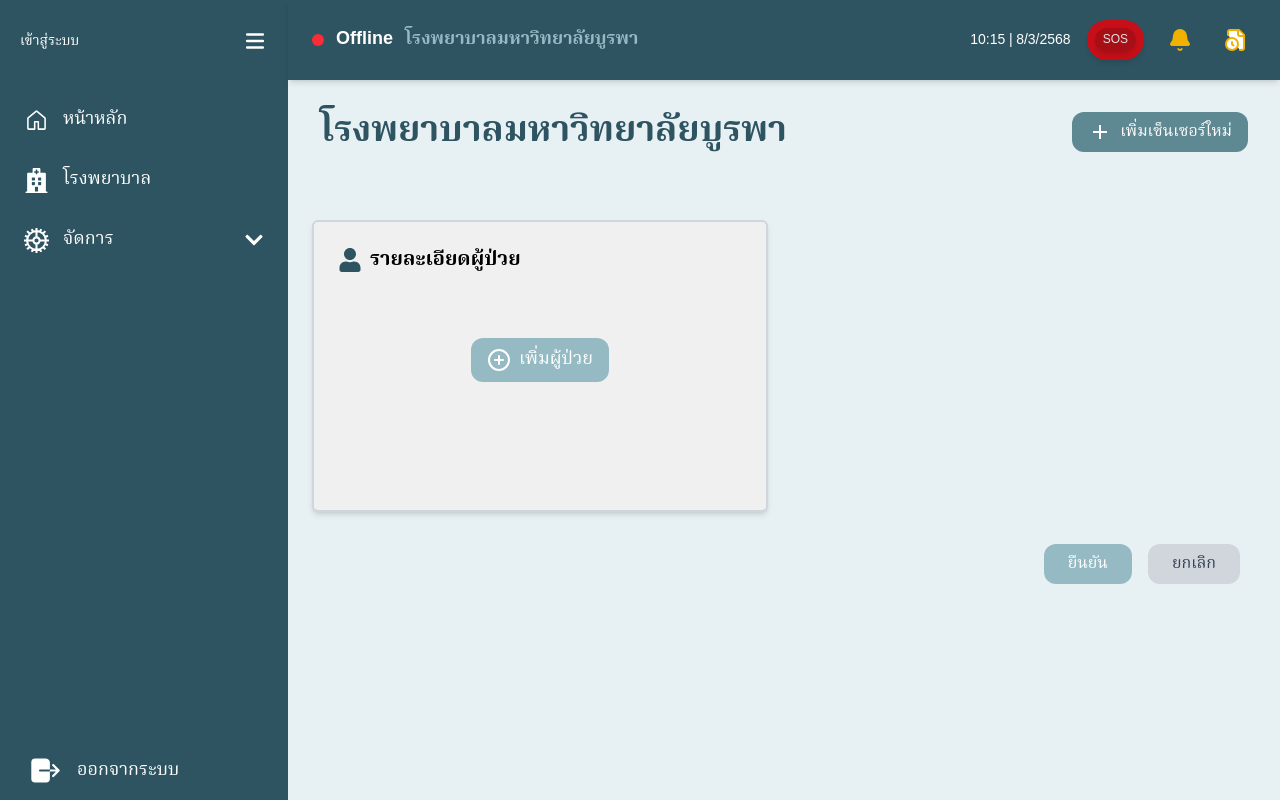
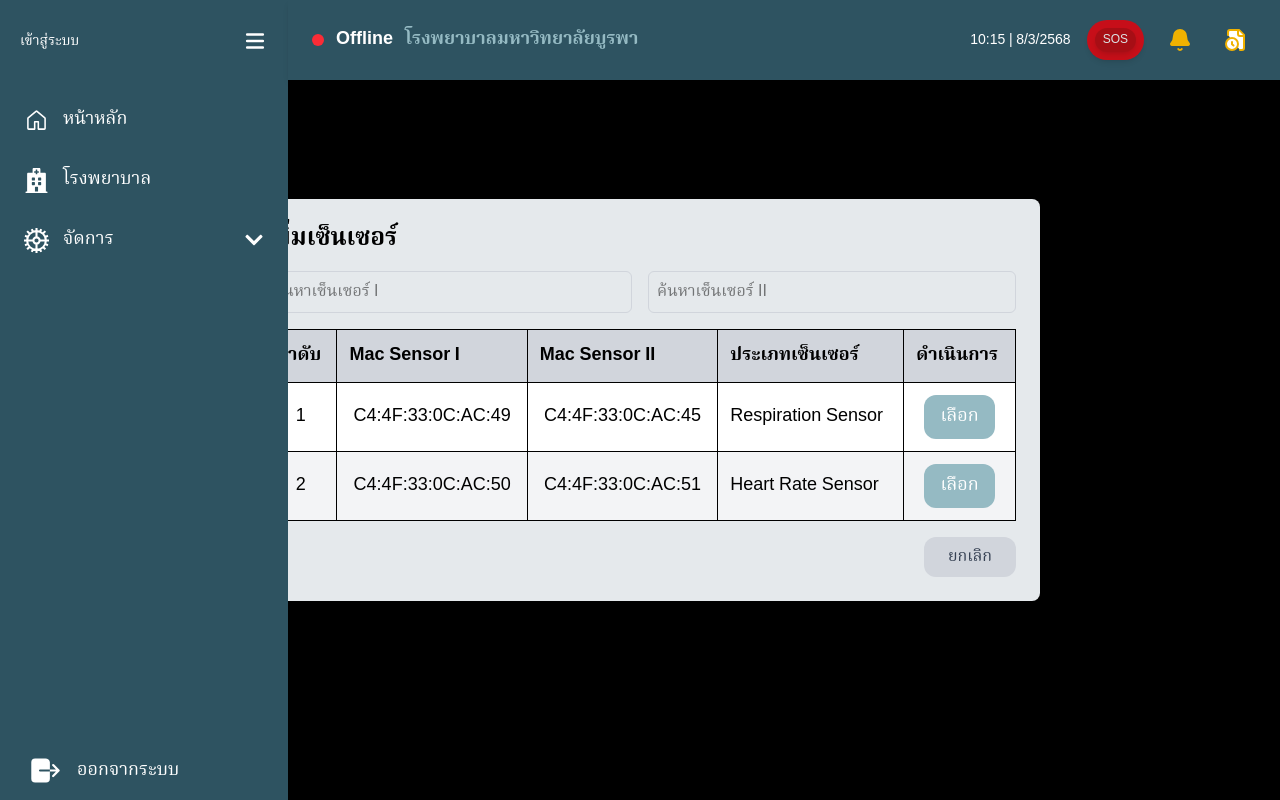
Before and after one commit to gortorrr/BedSensorFrontend, a React (Vite) app: page /bed-config/1 in a window 1280 px wide. Both pictures are taken after a click on the button "เพิ่มเซ็นเซอร์ใหม่". Shown: the top 800 px of the page. Built offline with nearby package versions, Linux system fonts and the light colour scheme; what tailwindcss-animated would draw is missing.

Commit message:
Draft AddSensorDialog

```diff
--- /dev/null
+++ b/src/components/BedConfig/AddSensorDialog.tsx
@@ -0,0 +1,112 @@
+import React, { useState } from "react";
+import type { Sensor } from "../../types/sensor";
+
+interface AddSensorDialogProps {
+  isOpen: boolean;
+  onClose: () => void;
+  onSelectSensor: (sensor: Sensor) => void;
+}
+
+const AddSensorDialog: React.FC<AddSensorDialogProps> = ({
+  isOpen,
+  onClose,
+  onSelectSensor,
+}) => {
+  const [searchI, setSearchI] = useState("");
+  const [searchII, setSearchII] = useState("");
+
+  if (!isOpen) return null;
+
+  const sensors: Sensor[] = [
+    {
+      sensor_id: 1,
+      sensor_type: "Respiration Sensor",
+      sensor_status: true,
+      sensor_mac_i: "C4:4F:33:0C:AC:49",
+      sensor_mac_ii: "C4:4F:33:0C:AC:45",
+      history_value_sensor: [],
+    },
+    {
+      sensor_id: 2,
+      sensor_type: "Heart Rate Sensor",
+      sensor_status: false,
+      sensor_mac_i: "C4:4F:33:0C:AC:50",
+      sensor_mac_ii: "C4:4F:33:0C:AC:51",
+      history_value_sensor: [],
+    },
+  ];
+
+  const filteredSensors = sensors.filter(
+    (sensor) =>
+      (sensor.sensor_mac_i?.toLowerCase() || "").includes(searchI.toLowerCase()) &&
+      (sensor.sensor_mac_ii?.toLowerCase() || "").includes(searchII.toLowerCase())
+  );
+
+  return (
+    <div className="fixed inset-0 flex justify-center items-center bg-black bg-opacity-40 backdrop-blur-sm">
+      <div className="bg-[#E5E9EC] p-6 rounded-lg shadow-lg w-[800px] max-h-[80vh] overflow-auto">
+        <h2 className="text-2xl font-semibold mb-4">เพิ่มเซ็นเซอร์</h2>
+
+        <div className="flex gap-4 mb-4">
+          <input
+            type="text"
+            placeholder="ค้นหาเซ็นเซอร์ I"
+            className="flex-1 p-2 border border-gray-300 rounded-md"
+            value={searchI}
+            onChange={(e) => setSearchI(e.target.value)}
+          />
+          <input
+            type="text"
+            placeholder="ค้นหาเซ็นเซอร์ II"
+            className="flex-1 p-2 border border-gray-300 rounded-md"
+            value={searchII}
+            onChange={(e) => setSearchII(e.target.value)}
+          />
+        </div>
+
+        <div className="overflow-auto max-h-[50vh]">
+          <table className="w-full border-collapse border border-gray-300 text-lg">
+            <thead>
+              <tr className="bg-gray-300 text-left">
+                <th className="border p-3">ลำดับ</th>
+                <th className="border p-3">Mac Sensor I</th>
+                <th className="border p-3">Mac Sensor II</th>
+                <th className="border p-3">ประเภทเซ็นเซอร์</th>
+                <th className="border p-3">ดำเนินการ</th>
+              </tr>
+            </thead>
+            <tbody>
+              {filteredSensors.map((sensor, index) => (
+                <tr key={sensor.sensor_id} className="odd:bg-white even:bg-gray-100">
+                  <td className="border p-3 text-center">{index + 1}</td>
+                  <td className="border p-3 text-center">{sensor.sensor_mac_i}</td>
+                  <td className="border p-3 text-center">{sensor.sensor_mac_ii}</td>
+                  <td className="border p-3">{sensor.sensor_type}</td>
+                  <td className="border p-3 text-center">
+                    <button
+                      className="px-4 py-2 bg-[#95BAC3] text-white rounded-xl hover:bg-[#5E8892]"
+                      onClick={() => onSelectSensor(sensor)}
+                    >
+                      เลือก
+                    </button>
+                  </td>
+                </tr>
+              ))}
+            </tbody>
+          </table>
+        </div>
+
+        <div className="flex justify-end mt-4">
+          <button
+            className="px-6 py-2 bg-gray-300 text-gray-700 rounded-xl hover:bg-gray-400"
+            onClick={onClose}
+          >
+            ยกเลิก
+          </button>
+        </div>
+      </div>
+    </div>
+  );
+};
+
+export default AddSensorDialog;
--- a/src/pages/BedConfig.tsx
+++ b/src/pages/BedConfig.tsx
@@ -9,6 +9,7 @@ import { Sensor } from "../types/sensor";
 import { Bed } from "../types/bed";
 import Icon from "@mdi/react";
 import { mdiPlus } from "@mdi/js";
+import AddSensorDialog from "../components/BedConfig/AddSensorDialog.tsx";
 
 const BedConfig: React.FC = () => {
   const { bed_id } = useParams<{ bed_id?: string }>();
@@ -17,6 +18,7 @@ const BedConfig: React.FC = () => {
   const [bed, setBed] = useState<Bed | undefined>();
   const [patient, setPatient] = useState<Patient | undefined>();
   const [sensor, setSensor] = useState<Sensor[] | undefined>();
+  const [isDialogOpen, setIsDialogOpen] = useState(false);
 
   const navigate = useNavigate();
   const handleCancel = () => {
@@ -46,6 +48,20 @@ const BedConfig: React.FC = () => {
     }
   }, [bed_id, bedStore]);
 
+  const handleOpenDialog = () => {
+    setIsDialogOpen(true);
+  };
+
+  const handleCloseDialog = () => {
+    setIsDialogOpen(false);
+  };
+
+  const handleSelectSensor = (selectedSensor: Sensor) => {
+    console.log("✅ Sensor Selected:", selectedSensor);
+    setSensor((prevSensors) => [...(prevSensors || []), selectedSensor]);
+    setIsDialogOpen(false);
+  };
+
   return (
     <div className="flex flex-col p-4 bg-[#e7f0f3] min-h-[874px]">
       {/* Header */}
@@ -53,7 +69,8 @@ const BedConfig: React.FC = () => {
         <h2 className="text-[#2E5361] text-4xl font-bold">
           โรงพยาบาลมหาวิทยาลัยบูรพา
         </h2>
-        <button className="flex items-center gap-2 px-4 py-2 bg-[#5E8892] text-white rounded-xl hover:bg-[#95BAC3]">
+        <button className="flex items-center gap-2 px-4 py-2 bg-[#5E8892] text-white rounded-xl hover:bg-[#95BAC3]"
+        onClick={handleOpenDialog}>
           <Icon path={mdiPlus} size={1} />
           <span>เพิ่มเซ็นเซอร์ใหม่</span>
         </button>
@@ -85,6 +102,14 @@ const BedConfig: React.FC = () => {
           ยกเลิก
         </button>
       </div>
+      {/* ✅ AddSensorDialog */}
+      {isDialogOpen && (
+        <AddSensorDialog
+          isOpen={isDialogOpen}
+          onClose={handleCloseDialog}
+          onSelectSensor={handleSelectSensor}
+        />
+      )}
     </div>
   );
 };
```
Also changed, not shown: src/components/BedConfig/PatientWindow.tsx (+1 -10 lines), 1 other file (tests, documents, lock files or other folders).
